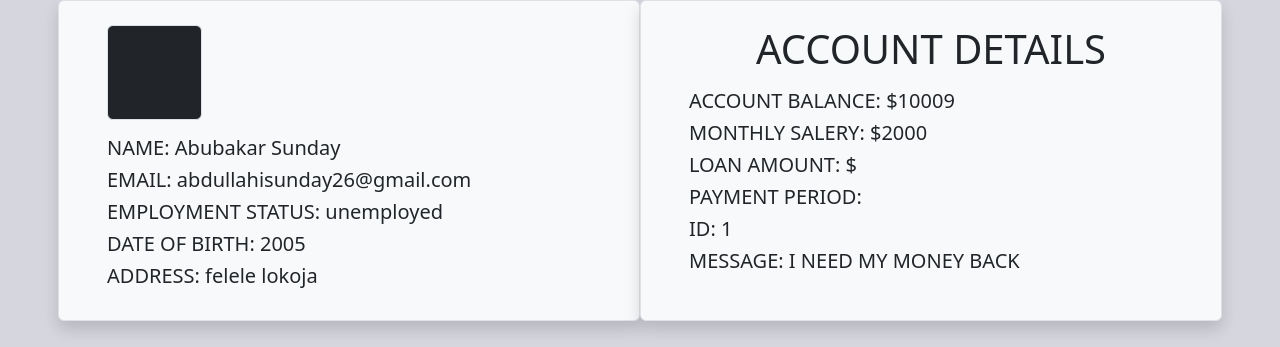
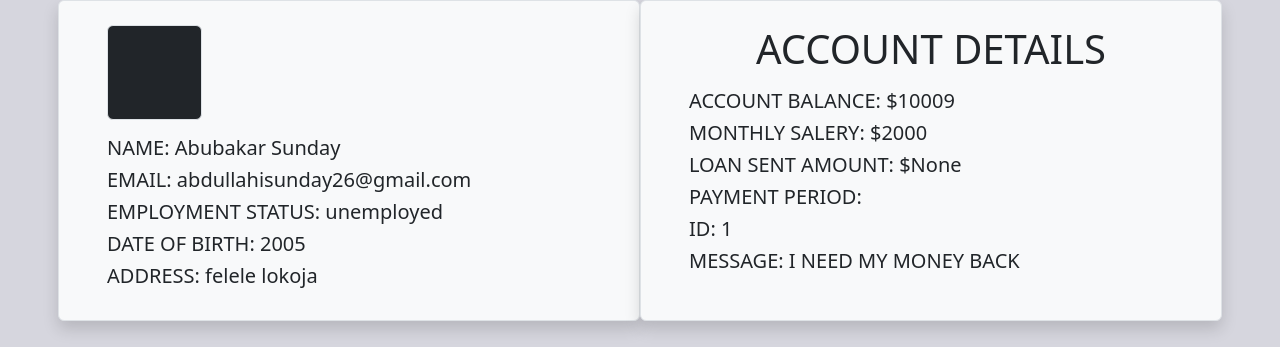
Before and after one commit to cyber-maphian/fcmbhackerthon, a Flask app: page / in a window 1280 px wide. Shown: the part 254-601 px from the top of the page. Run offline with Flask 3, Linux system fonts and the light colour scheme; data comes from the database, SQL or seed files in the repository; some libraries are stand-ins or nearby versions.

Commit message:
index.html

```diff
--- a/templates/index.html
+++ b/templates/index.html
@@ -59,7 +59,7 @@
 							<div class="ms-4">
 								<p class="h5">ACCOUNT BALANCE: ${{data.accountbalance}}</p>
 								<p class="h5">MONTHLY SALERY: ${{data.salary}}</p>
-								<p class="h5">LOAN AMOUNT: ${{data.loan}}</p>
+								<p class="h5">LOAN SENT AMOUNT: ${{data.loanamount}}</p>
 								<p class="h5">PAYMENT PERIOD: {{data.period}}</p>
 								<p class="h5">ID: {{data.id}}</p>
 								<p class="h5">MESSAGE: {{data.message}}</p>
```
